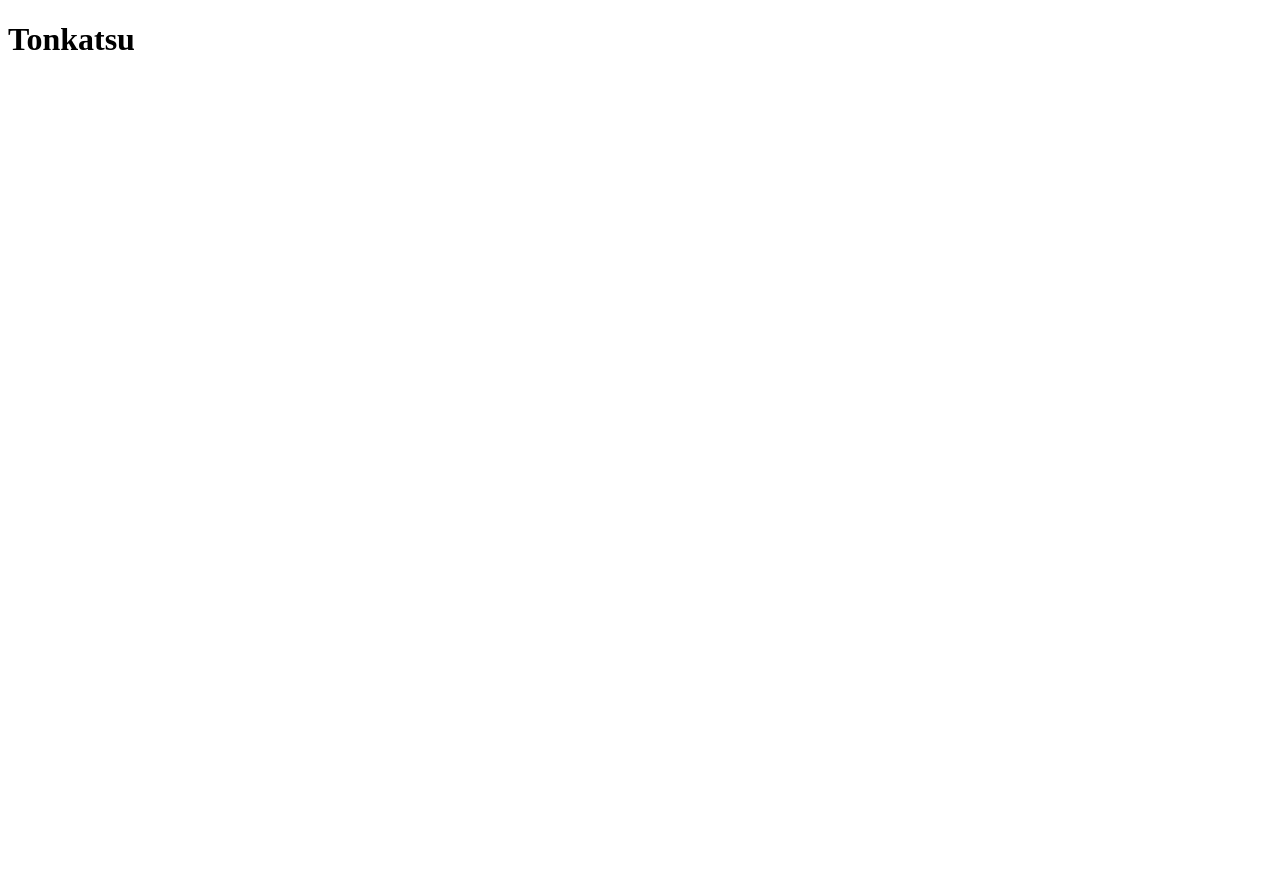
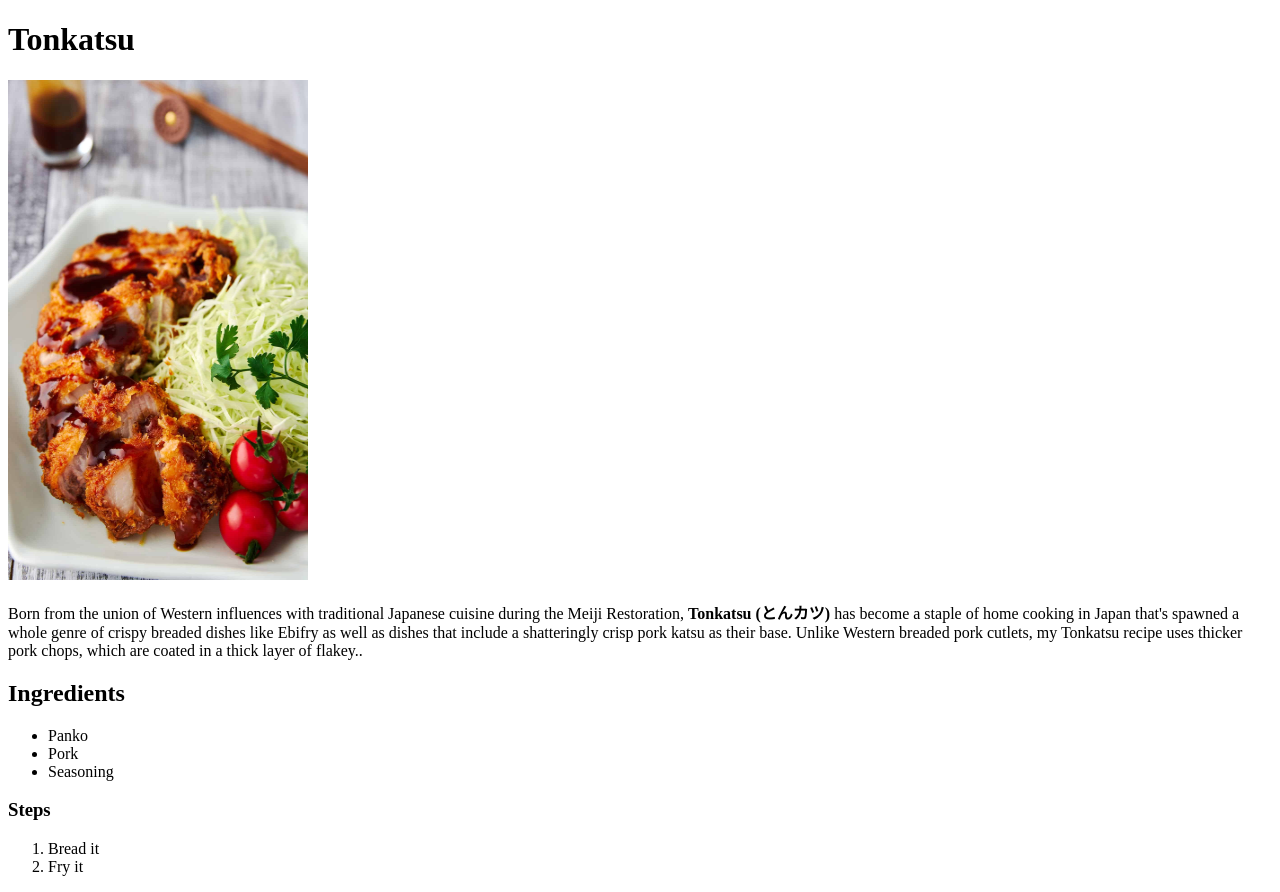
Before and after one commit to amereprogram/odin-recipes, a plain HTML site: page recipes/tonkatsu.html in a window 1280 px wide. Before the commit the page ends 800 px from the top, so only its background shows below. Drawn offline with Linux system fonts and the light colour scheme.

Commit message:
Complete tonkatsu page

```diff
--- a/recipes/tonkatsu.html
+++ b/recipes/tonkatsu.html
@@ -3,9 +3,30 @@
 <head>
     <meta charset="UTF-8">
     <meta name="viewport" content="width=device-width, initial-scale=1.0">
-    <title>Document</title>
+    <title>Tonkatsu</title>
 </head>
 <body>
     <h1>Tonkatsu</h1>
+    <img src="../images/tonkatsu.jpg" alt="tonkatsu dish" width="300" height="500">
+    <p>
+        Born from the union of Western influences with traditional Japanese cuisine during
+        the Meiji Restoration, <strong>Tonkatsu (とんカツ)</strong> has become a staple of home cooking in Japan
+        that's spawned a whole genre of crispy breaded dishes like Ebifry as well as dishes that
+        include a shatteringly crisp pork katsu as their base. Unlike Western breaded pork cutlets,
+        my Tonkatsu recipe uses thicker pork chops, which are coated in a thick layer of flakey..
+    </p>
+    <h2>Ingredients</h2>
+    <ul>
+        <li>Panko</li>
+        <li>Pork</li>
+        <li>Seasoning</li>
+    </ul>
+
+    <h3>Steps</h3>
+
+    <ol>
+        <li>Bread it</li>
+        <li>Fry it</li>
+    </ol>
 </body>
 </html>
```
